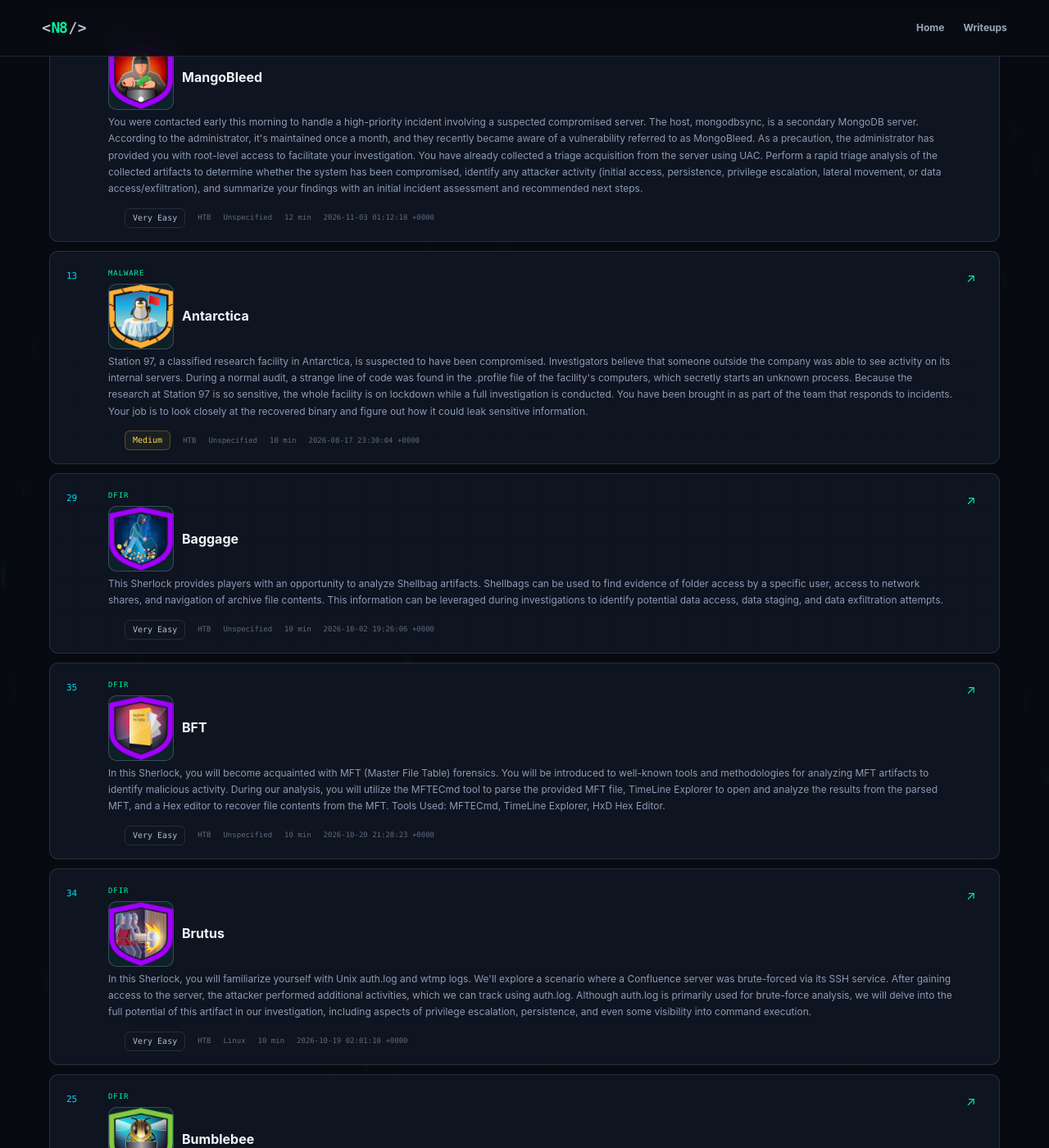
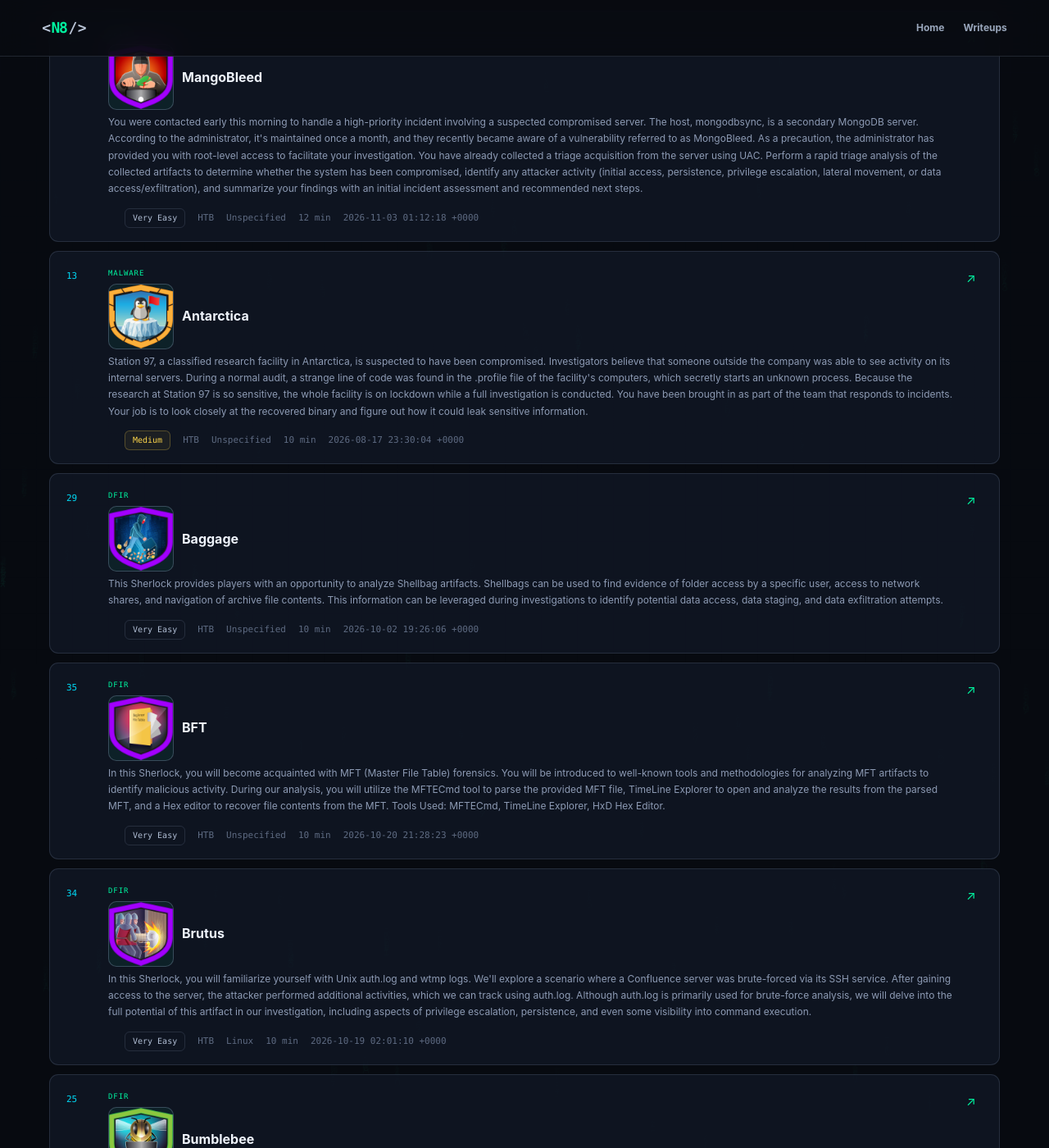
Before and after one commit to Ningen820/Ningen820.github.io, a Jekyll site: the page built from writeups/index.html, in a window 1280 px wide and 1400 px high, scrolled down 702 px. Shown: the whole window at 82% size. Built offline with Jekyll 4.4.1, drawn with Linux system fonts in a browser that asks for light colours.

Commit message:
Update site.css

```diff
--- a/assets/css/site.css
+++ b/assets/css/site.css
@@ -245,7 +245,7 @@
 .writeup-row-copy strong { font-size: 16px; line-height: 1.4; }
 .writeup-row-summary { color: var(--muted); font-size: 12px; line-height: 1.7; }
 .row-arrow { padding-top: 2px; color: var(--green); }
-.writeup-row-meta { display: flex; flex-wrap: wrap; gap: 8px 15px; align-items: center; margin-left: 71px; padding: 0 20px 16px; color: var(--subtle); font-family: var(--mono); font-size: 9px; }
+.writeup-row-meta { display: flex; flex-wrap: wrap; gap: 8px 15px; align-items: center; margin-left: 71px; padding: 0 20px 16px; color: var(--subtle); font-family: var(--mono); font-size: 11px; }
 .empty-state { padding: 48px 20px; border: 1px dashed var(--line-strong); border-radius: 13px; text-align: center; }
 .empty-state-mark { color: var(--green); font-family: var(--mono); font-size: 36px; }
 .empty-state h2 { margin: 10px 0 4px; font-size: 20px; }
```
